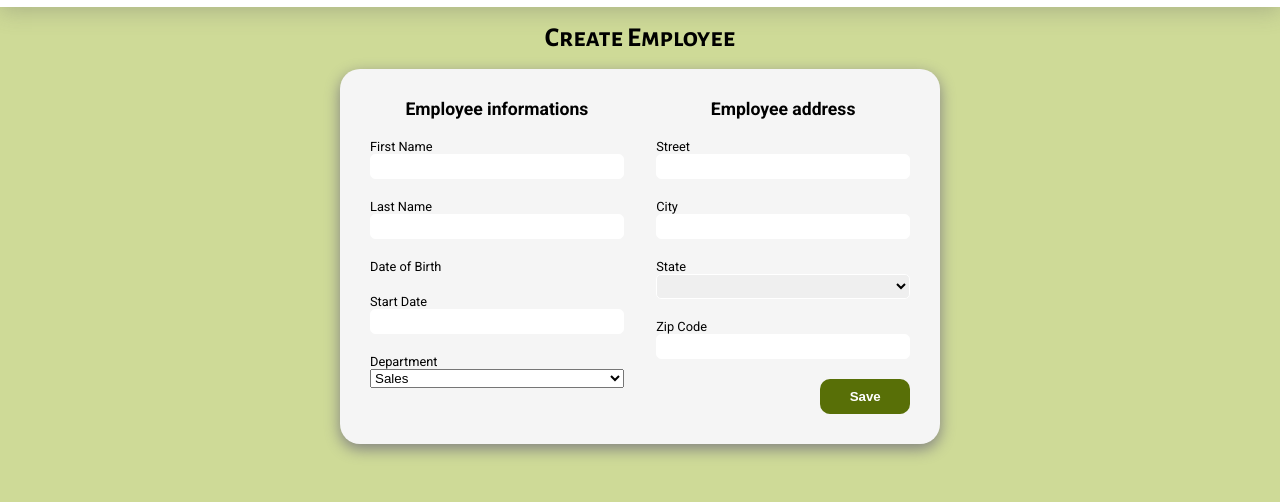
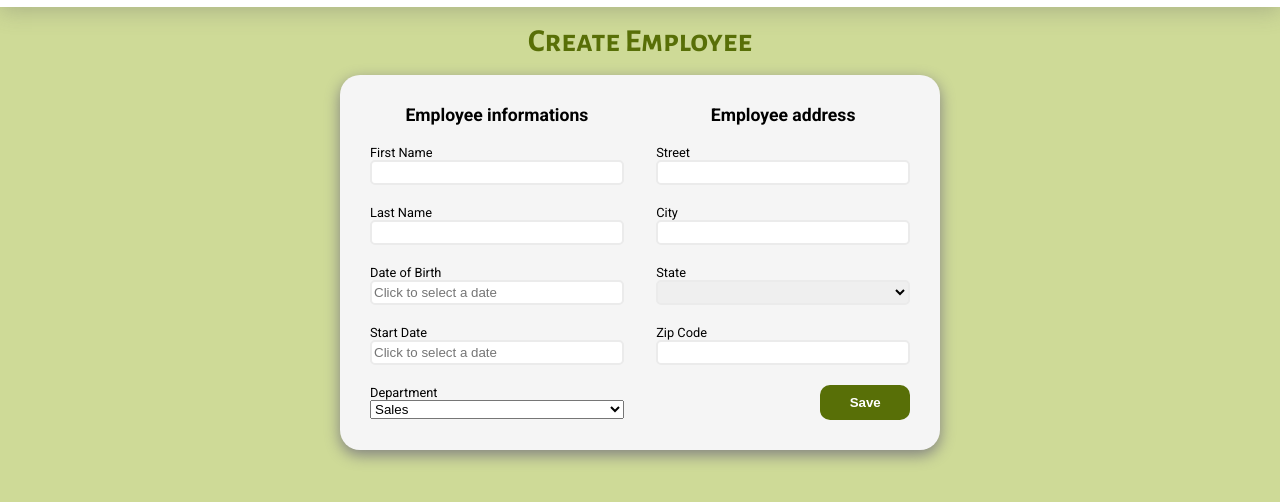
Before and after one commit to Mog-coding/MorganDecherf_14_19012023, a React app: page /create in a window 1280 px wide. Shown: the part 96-598 px from the top of the page. Built offline with nearby package versions, Linux system fonts and the light colour scheme.

Commit message:
add npm react-datepicker

```diff
--- a/package.json
+++ b/package.json
@@ -3,13 +3,17 @@
   "version": "0.1.0",
   "private": true,
   "dependencies": {
+    "@stephane1920/ts-dropdown-react": "^1.3.2",
     "@testing-library/jest-dom": "^5.16.5",
     "@testing-library/react": "^13.4.0",
     "@testing-library/user-event": "^13.5.0",
     "react": "^18.2.0",
+    "react-datepicker": "^4.8.0",
     "react-dom": "^18.2.0",
+    "react-redux": "^8.0.5",
     "react-router-dom": "^6.6.2",
     "react-scripts": "5.0.1",
+    "redux": "^4.2.0",
     "web-vitals": "^2.1.4"
   },
   "scripts": {
--- a/src/pages/CreateEmployee/CreateEmployee.css
+++ b/src/pages/CreateEmployee/CreateEmployee.css
@@ -6,9 +6,10 @@
     background-color: var(--main-color);
 }
 .create h1 {
-    font-size: 1.7em;
+    font-size: 2em;
     margin: 15px;
     font-family: 'Alegreya Sans SC';
+    color: var(--tertiary-color);
 }
 .create h2 {
     font-size: 1.1em;
@@ -41,13 +42,19 @@
 .create__input {
     height: 25px;
     margin-bottom: 20px;
-    border: solid 1px white;
+    border: 2px solid rgb(235, 235, 235);
     border-radius: 5px;
 }
 .create__info__datePicker {
     display: flex;
     flex-direction: column;
+}
+.datePickerCustom{
+    width: 100%;
+    height: 25px;
     margin-bottom: 20px;
+    border: 2px solid rgb(235, 235, 235);
+    border-radius: 5px;
 }
 .create__info__department {
     display: flex;
@@ -67,5 +74,5 @@
 .submit_button:hover {
     cursor: pointer;
     filter: brightness(1.2);
-    box-shadow: 0px 2px 3px grey;
+    box-shadow: 0px 2px 6px grey;
 }
--- a/src/pages/CreateEmployee/CreateEmployee.js
+++ b/src/pages/CreateEmployee/CreateEmployee.js
@@ -2,10 +2,14 @@ import React, { useState } from 'react';
 import { useDispatch } from 'react-redux';
 import { saisie } from '../../actions/adressActions';
 import './CreateEmployee.css';
+import DatePicker from 'react-datepicker';
+import 'react-datepicker/dist/react-datepicker.css';
 
 export default function CreateEmployeeclass() {
     const dispatch = useDispatch();
     const [firstName, setFirstName] = useState('');
+    const [birthDate, setBirthDate] = useState('');
+    const [startDate, setStartDate] = useState('');
 
     const handleSubmit = (e) => {
         e.preventDefault();
@@ -35,14 +39,20 @@ export default function CreateEmployeeclass() {
                     />
                     <div className="create__info__datePicker">
                         <label className="create__label">Date of Birth</label>
-
+                        <DatePicker
+                            selected={birthDate}
+                            onChange={(date) => setBirthDate(date)}
+                            className="datePickerCustom"
+                            placeholderText={"Click to select a date"}
+                        />
                     </div>
                     <label htmlFor="start-date" className="create__label">Start Date</label>
-                    <input
-                        id="start-date"
-                        type="text"
-                        className="create__input"
-                    />
+                    <DatePicker
+                            selected={startDate}
+                            onChange={(date) => setStartDate(date)}
+                            className="datePickerCustom"
+                            placeholderText={"Click to select a date"}
+                        />
                     <div className="create__info__department">
                         <label htmlFor="department" className="create__label">Department</label>
                         <select name="department" id="department">
```
Also changed, not shown: 1 other file.
